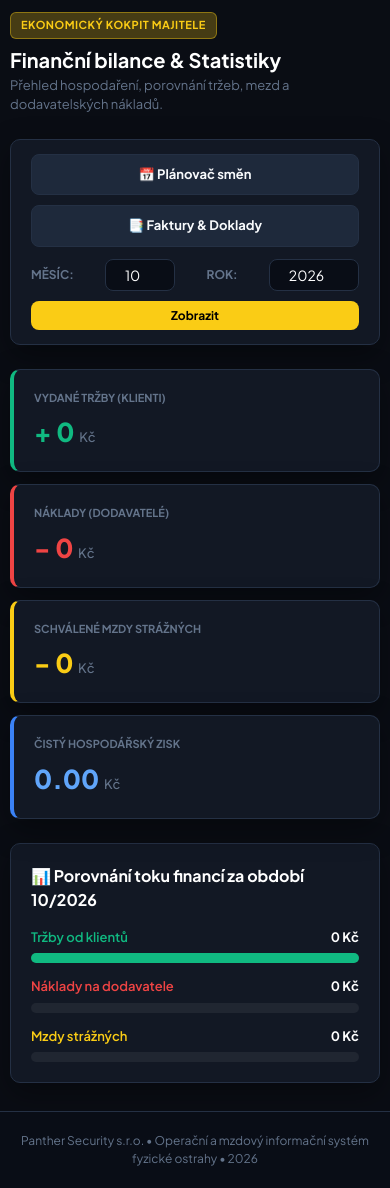
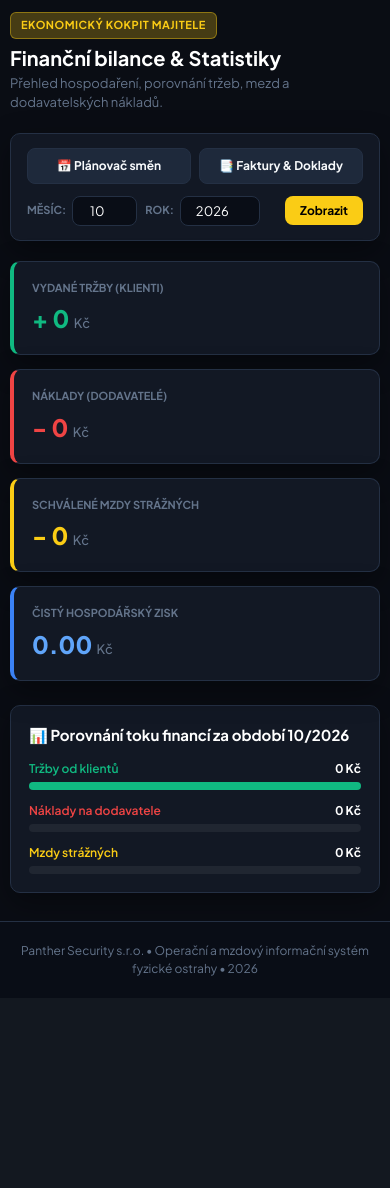
Before and after one commit to lukashejna01/panther-security-test, a Django app: page /dashboard/ in a window 390 px wide. Shown: the part 54-1242 px from the top of the page. After the commit the page ends 1030 px from the top, so only its background shows below. Run offline with Django 4.2, Linux system fonts and the light colour scheme; the visitor is signed in with stand-in values (Sample User, id 1); data that the repository does not hold is empty.

Commit message:
Oprava cerneho zobrazeni datumu na iPhone Safari a zalamovani listy na kokpitu

```diff
--- a/static/css/style.css
+++ b/static/css/style.css
@@ -298,7 +298,7 @@ body {
     background: rgba(255, 255, 255, 0.03);
 }
 
-/* Formuláře */
+/* Formuláře & Ošetření iOS Safari datumů */
 .form-group {
     margin-bottom: 14px;
 }
@@ -313,16 +313,29 @@ body {
     letter-spacing: 0.5px;
 }
 
-.form-control, select, textarea, input[type="text"], input[type="email"], input[type="password"], input[type="date"], input[type="datetime-local"], input[type="number"], input[type="file"] {
+.form-control, select, textarea,
+input[type="text"], input[type="email"], input[type="password"],
+input[type="number"], input[type="file"], input[type="date"], input[type="datetime-local"] {
     width: 100%;
     padding: 10px 12px;
     font-size: 14px;
     border: 1px solid var(--border-color);
     border-radius: 8px;
-    background: #090d16;
+    background-color: #090d16;
     color: #ffffff;
     outline: none;
     transition: border-color 0.2s, box-shadow 0.2s;
+    color-scheme: dark; /* Donutí iOS Safari zobrazit bílý text v datepickerech! */
+}
+
+/* Speciální reset pro iOS Safari pro input[type="date"] */
+input[type="date"], input[type="datetime-local"] {
+    min-height: 42px;
+    min-width: 0;
+    -webkit-appearance: none;
+    appearance: none;
+    background-color: #0f172a;
+    color: #ffffff !important;
 }
 
 .form-control:focus, select:focus, textarea:focus, input:focus {
@@ -355,7 +368,7 @@ footer {
 }
 
 /* ==========================================================================
-   RESPONZIVITA PRO MOBILY & TABLETY (ČISTÁ A BEZPEČNÁ)
+   MOBILNÍ RESPONZIVITA (SMARTPHONES)
    ========================================================================== */
 
 @media (max-width: 992px) {
@@ -428,32 +441,18 @@ footer {
         line-height: 1.25;
     }
 
-    /* Zalamování ovládacích flex lišt na mobilu */
-    .dashboard-controls,
-    .page-header {
+    /* Rozebrání třísloupcových gridů na mobilu pod sebe (např. Vystavení, DUZP, Splatnost) */
+    div[style*="grid-template-columns: repeat(3, 1fr)"],
+    div[style*="grid-template-columns: 1fr 1fr 1fr"] {
+        display: flex !important;
         flex-direction: column !important;
-        align-items: stretch !important;
-        gap: 12px !important;
+        gap: 10px !important;
     }
 
-    .dashboard-controls form {
+    /* Datumové pickery na plnou šířku a s čitelným písmem */
+    input[type="date"], input[type="datetime-local"] {
         width: 100% !important;
-        justify-content: space-between !important;
-        flex-wrap: wrap !important;
-    }
-
-    .dashboard-controls .btn {
-        width: 100% !important;
-    }
-
-    /* Karty ukazatelů se na mobilu poskládají pod sebe */
-    .stats-grid {
-        grid-template-columns: 1fr !important;
-        gap: 12px !important;
-    }
-
-    /* Zajištění responzivity tabulek */
-    .table-responsive {
-        margin-bottom: 10px;
+        min-height: 44px !important;
+        font-size: 15px !important;
     }
 }
--- a/templates/portals/portal_owner.html
+++ b/templates/portals/portal_owner.html
@@ -3,60 +3,68 @@
 {% block title %}Kokpit majitele - Panther Security{% endblock %}
 
 {% block content %}
-<div class="owner-header" style="margin-bottom: 24px;">
+<div class="owner-header" style="margin-bottom: 20px;">
     <span class="badge-tag yellow">EKONOMICKÝ KOKPIT MAJITELE</span>
-    <h1 style="font-size: 26px; color: #fff; margin: 8px 0 4px;">Finanční bilance &amp; Statistiky</h1>
+    <h1 style="font-size: 24px; color: #fff; margin: 6px 0 4px;">Finanční bilance &amp; Statistiky</h1>
     <p style="color: var(--text-muted); font-size: 13px; margin: 0;">Přehled hospodaření, porovnání tržeb, mezd a dodavatelských nákladů.</p>
 </div>
 
 <!-- OVLÁDACÍ LIŠTA -->
-<div class="card" style="padding: 14px 20px; margin-bottom: 24px;">
-    <div class="dashboard-controls" style="display: flex; justify-content: space-between; align-items: center; flex-wrap: wrap; gap: 14px;">
-        <div style="display: flex; gap: 10px; align-items: center; flex-wrap: wrap;">
-            <a href="{% url 'shift_planner_calendar' %}" class="btn btn-secondary">
+<div class="card" style="padding: 14px 16px; margin-bottom: 20px;">
+    <div style="display: flex; justify-content: space-between; align-items: center; flex-wrap: wrap; gap: 12px;">
+        <div style="display: flex; gap: 8px; align-items: center; flex-wrap: wrap; width: 100%; max-width: 100%;">
+            <a href="{% url 'shift_planner_calendar' %}" class="btn btn-secondary" style="font-size: 12px; padding: 8px 12px; flex: 1; min-width: 130px;">
                 📅 Plánovač směn
             </a>
-            <a href="{% url 'invoice_list' %}" class="btn btn-secondary">
+            <a href="{% url 'invoice_list' %}" class="btn btn-secondary" style="font-size: 12px; padding: 8px 12px; flex: 1; min-width: 130px;">
                 📑 Faktury &amp; Doklady
             </a>
         </div>
 
-        <form method="get" style="display: flex; align-items: center; gap: 10px; margin: 0;">
-            <span style="color: var(--text-muted); font-size: 12px; font-weight: 700; text-transform: uppercase;">Měsíc:</span>
-            <input type="number" name="month" min="1" max="12" value="{{ month }}" class="form-control" style="width: 70px; text-align: center; padding: 6px 10px;">
-            <span style="color: var(--text-muted); font-size: 12px; font-weight: 700; text-transform: uppercase;">Rok:</span>
-            <input type="number" name="year" min="2020" max="2035" value="{{ year }}" class="form-control" style="width: 90px; text-align: center; padding: 6px 10px;">
-            <button type="submit" class="btn btn-primary" style="padding: 6px 14px; font-size: 12px;">Zobrazit</button>
+        <form method="get" style="display: flex; align-items: center; gap: 8px; margin: 0; flex-wrap: wrap; width: 100%; justify-content: flex-start;">
+            <div style="display: flex; align-items: center; gap: 6px;">
+                <span style="color: var(--text-muted); font-size: 11px; font-weight: 700; text-transform: uppercase;">Měsíc:</span>
+                <input type="number" name="month" min="1" max="12" value="{{ month }}" class="form-control" style="width: 65px; text-align: center; padding: 6px 4px; font-size: 13px;">
+            </div>
+
+            <div style="display: flex; align-items: center; gap: 6px;">
+                <span style="color: var(--text-muted); font-size: 11px; font-weight: 700; text-transform: uppercase;">Rok:</span>
+                <input type="number" name="year" min="2020" max="2035" value="{{ year }}" class="form-control" style="width: 80px; text-align: center; padding: 6px 4px; font-size: 13px;">
+            </div>
+
+            <button type="submit" class="btn btn-primary" style="padding: 6px 14px; font-size: 12px; margin-left: auto;">
+                Zobrazit
+            </button>
         </form>
     </div>
 </div>
 
 <!-- KARTY UKAZATELŮ -->
-<div class="stats-grid" style="display: grid; grid-template-columns: repeat(auto-fit, minmax(220px, 1fr)); gap: 16px; margin-bottom: 24px;">
-    <div class="card" style="margin: 0; padding: 20px; border-left: 4px solid #10b981;">
+<div style="display: grid; grid-template-columns: repeat(auto-fit, minmax(220px, 1fr)); gap: 14px; margin-bottom: 24px;">
+    <div class="card" style="margin: 0; padding: 18px; border-left: 4px solid #10b981;">
         <div style="font-size: 11px; color: var(--text-muted); text-transform: uppercase; font-weight: 700;">Vydané tržby (Klienti)</div>
-        <div style="font-size: 26px; font-weight: 800; color: #10b981; margin-top: 6px;">
+        <div style="font-size: 24px; font-weight: 800; color: #10b981; margin-top: 4px;">
             + {{ total_revenue }} <span style="font-size: 13px; color: var(--text-muted); font-weight: 500;">Kč</span>
         </div>
     </div>
 
-    <div class="card" style="margin: 0; padding: 20px; border-left: 4px solid #ef4444;">
+    <div class="card" style="margin: 0; padding: 18px; border-left: 4px solid #ef4444;">
         <div style="font-size: 11px; color: var(--text-muted); text-transform: uppercase; font-weight: 700;">Náklady (Dodavatelé)</div>
-        <div style="font-size: 26px; font-weight: 800; color: #ef4444; margin-top: 6px;">
+        <div style="font-size: 24px; font-weight: 800; color: #ef4444; margin-top: 4px;">
             - {{ total_supplier_costs|default:total_costs|default:"0" }} <span style="font-size: 13px; color: var(--text-muted); font-weight: 500;">Kč</span>
         </div>
     </div>
 
-    <div class="card" style="margin: 0; padding: 20px; border-left: 4px solid var(--panther-yellow);">
+    <div class="card" style="margin: 0; padding: 18px; border-left: 4px solid var(--panther-yellow);">
         <div style="font-size: 11px; color: var(--text-muted); text-transform: uppercase; font-weight: 700;">Schválené mzdy strážných</div>
-        <div style="font-size: 26px; font-weight: 800; color: var(--panther-yellow); margin-top: 6px;">
+        <div style="font-size: 24px; font-weight: 800; color: var(--panther-yellow); margin-top: 4px;">
             - {{ total_payroll }} <span style="font-size: 13px; color: var(--text-muted); font-weight: 500;">Kč</span>
         </div>
     </div>
 
-    <div class="card" style="margin: 0; padding: 20px; border-left: 4px solid #3b82f6;">
+    <div class="card" style="margin: 0; padding: 18px; border-left: 4px solid #3b82f6;">
         <div style="font-size: 11px; color: var(--text-muted); text-transform: uppercase; font-weight: 700;">Čistý hospodářský zisk</div>
-        <div style="font-size: 26px; font-weight: 800; color: {% if net_profit >= 0 %}#60a5fa{% else %}#ef4444{% endif %}; margin-top: 6px;">
+        <div style="font-size: 24px; font-weight: 800; color: {% if net_profit >= 0 %}#60a5fa{% else %}#ef4444{% endif %}; margin-top: 4px;">
             {{ net_profit }} <span style="font-size: 13px; color: var(--text-muted); font-weight: 500;">Kč</span>
         </div>
         {% if margin_percent %}
@@ -66,38 +74,38 @@
 </div>
 
 <!-- SOUHRNNÉ POROVNÁNÍ FINANCÍ -->
-<div class="card" style="padding: 20px;">
-    <h3 style="font-size: 16px; color: #fff; margin: 0 0 16px; display: flex; align-items: center; gap: 8px;">
+<div class="card" style="padding: 18px;">
+    <h3 style="font-size: 15px; color: #fff; margin: 0 0 14px; display: flex; align-items: center; gap: 8px;">
         📊 Porovnání toku financí za období {{ month }}/{{ year }}
     </h3>
 
-    <div style="display: flex; flex-direction: column; gap: 14px;">
+    <div style="display: flex; flex-direction: column; gap: 12px;">
         <div>
-            <div style="display: flex; justify-content: space-between; font-size: 13px; margin-bottom: 6px;">
+            <div style="display: flex; justify-content: space-between; font-size: 12px; margin-bottom: 4px;">
                 <span style="color: #10b981; font-weight: 600;">Tržby od klientů</span>
                 <strong style="color: #fff;">{{ total_revenue }} Kč</strong>
             </div>
-            <div style="background: rgba(255,255,255,0.06); height: 10px; border-radius: 5px; overflow: hidden;">
+            <div style="background: rgba(255,255,255,0.06); height: 8px; border-radius: 4px; overflow: hidden;">
                 <div style="background: #10b981; height: 100%; width: 100%;"></div>
             </div>
         </div>
 
         <div>
-            <div style="display: flex; justify-content: space-between; font-size: 13px; margin-bottom: 6px;">
+            <div style="display: flex; justify-content: space-between; font-size: 12px; margin-bottom: 4px;">
                 <span style="color: #ef4444; font-weight: 600;">Náklady na dodavatele</span>
                 <strong style="color: #fff;">{{ total_supplier_costs|default:total_costs|default:"0" }} Kč</strong>
             </div>
-            <div style="background: rgba(255,255,255,0.06); height: 10px; border-radius: 5px; overflow: hidden;">
+            <div style="background: rgba(255,255,255,0.06); height: 8px; border-radius: 4px; overflow: hidden;">
                 <div style="background: #ef4444; height: 100%; width: {% if total_revenue > 0 %}{% widthratio total_supplier_costs|default:total_costs|default:0 total_revenue 100 %}{% else %}0{% endif %}%;"></div>
             </div>
         </div>
 
         <div>
-            <div style="display: flex; justify-content: space-between; font-size: 13px; margin-bottom: 6px;">
+            <div style="display: flex; justify-content: space-between; font-size: 12px; margin-bottom: 4px;">
                 <span style="color: var(--panther-yellow); font-weight: 600;">Mzdy strážných</span>
                 <strong style="color: #fff;">{{ total_payroll }} Kč</strong>
             </div>
-            <div style="background: rgba(255,255,255,0.06); height: 10px; border-radius: 5px; overflow: hidden;">
+            <div style="background: rgba(255,255,255,0.06); height: 8px; border-radius: 4px; overflow: hidden;">
                 <div style="background: var(--panther-yellow); height: 100%; width: {% if total_revenue > 0 %}{% widthratio total_payroll total_revenue 100 %}{% else %}0{% endif %}%;"></div>
             </div>
         </div>
```
